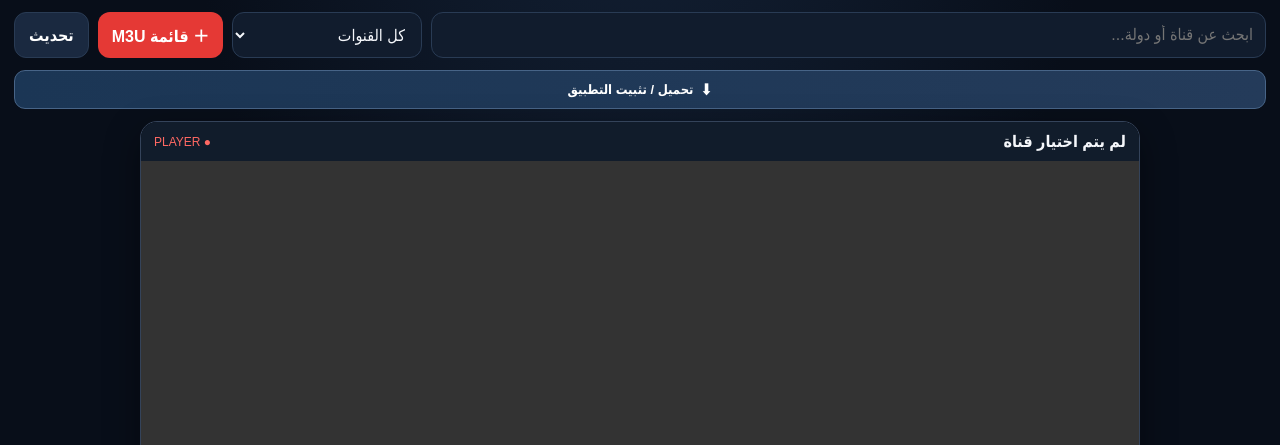
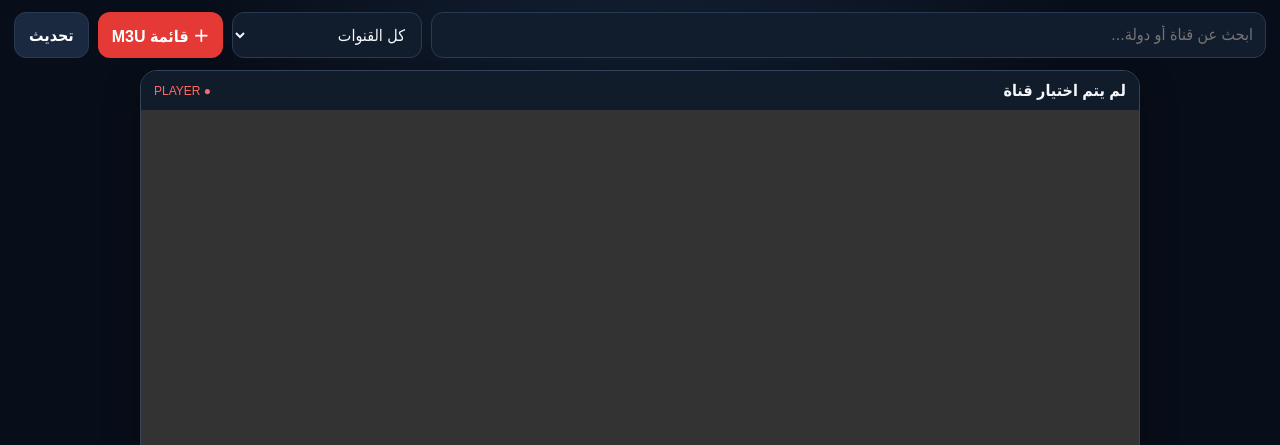
Before and after one commit to SIOMSIOM2014/IPTV-, a plain HTML site: page index.html in a window 1280 px wide. Shown: the part 355-800 px from the top of the page. Drawn offline with nearby package versions, Linux system fonts and the light colour scheme; no server answers.

Commit message:
Hide install/download button from app screen

```diff
--- a/index.html
+++ b/index.html
@@ -42,7 +42,7 @@ main{max-width:1400px;margin:auto;padding:14px}.notice{background:#17263a;border
 @media(max-width:720px){main{padding:10px}.toolbar{grid-template-columns:1fr 1fr}.toolbar input{grid-column:1/-1}.toolbar button{padding:10px}.hero{padding:14px}.hero-icon{font-size:32px}.grid{grid-template-columns:repeat(2,minmax(0,1fr))}.channel-list{grid-template-columns:1fr}.player-wrap video{max-height:45vh}.brand{font-size:18px}header{padding:10px}.head-actions button{padding:9px 10px}}
 @media(min-width:1050px){.player-wrap{max-width:1000px;margin-inline:auto}.player-wrap video{max-height:62vh}}
 
-.install-app{display:flex;align-items:center;justify-content:center;gap:7px;width:100%;margin:0 0 9px;padding:9px 12px;border:1px solid #476487;border-radius:11px;background:linear-gradient(90deg,#1b3655,#243b5a);color:#fff;font-size:13px;font-weight:800;cursor:pointer}
+.install-app{display:none!important;align-items:center;justify-content:center;gap:7px;width:100%;margin:0 0 9px;padding:9px 12px;border:1px solid #476487;border-radius:11px;background:linear-gradient(90deg,#1b3655,#243b5a);color:#fff;font-size:13px;font-weight:800;cursor:pointer}
 .install-app:active{transform:scale(.99)}
 .install-app .install-mark{font-size:16px}
 .recent-wrap{margin:15px 0 18px}.recent-head{display:flex;align-items:center;justify-content:space-between;gap:8px;margin-bottom:9px}.recent-head h2{font-size:17px;margin:0}.recent-list{display:flex;gap:9px;overflow-x:auto;padding:2px 1px 8px}.recent-list .channel{min-width:245px;max-width:300px}.recent-clear{padding:7px 10px;font-size:12px}
```
